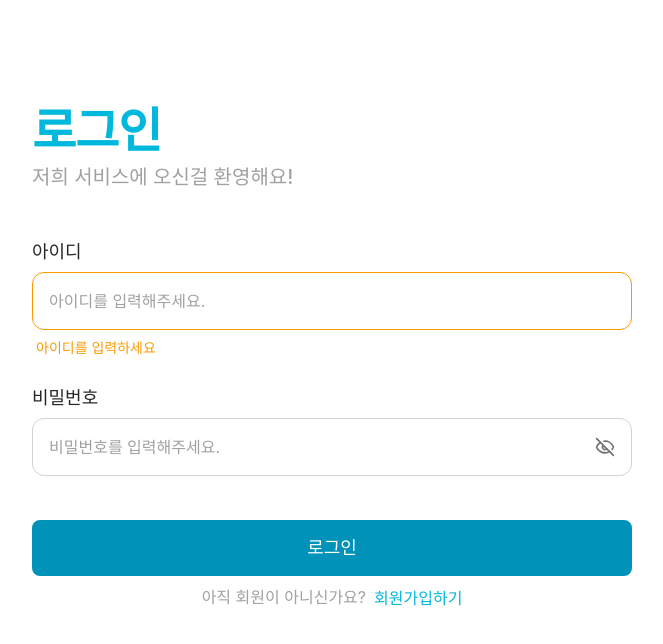
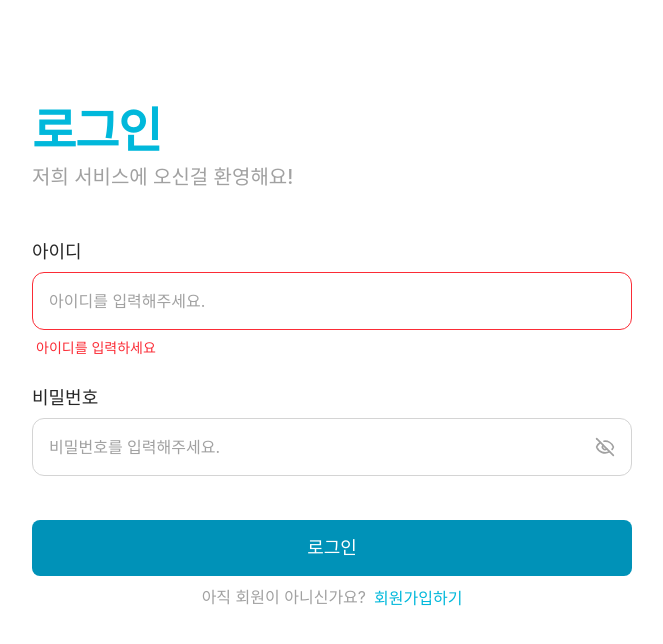
Before and after one commit to highton-409-conflict/conflict_fe, a React (Vite) app: page /login in a window 1280 px wide. Shown: the top 644 px of the page, without its empty margins (308-971 px from the left). Built offline with nearby package versions, Linux system fonts and the light colour scheme.

Commit message:
feat :: error 컬러 수정

```diff
--- a/src/shared/ui/Input.tsx
+++ b/src/shared/ui/Input.tsx
@@ -13,13 +13,13 @@ type Props = ComponentProps<"input"> & {
 
 const STATE_STYLE: Record<InputState, string> = {
     default: "border-neutral-300 focus-within:border-cyan-600",
-    error: "border-amber-500 focus-within:border-amber-500",
+    error: "border-red-500 focus-within:border-red-500",
     success: "border-green-500 focus-within:border-green-500",
 }
 
 const MESSAGE_STYLE: Record<InputState, string> = {
     default: "text-neutral-400",
-    error: "text-amber-500",
+    error: "text-red-500",
     success: "text-green-600",
 }
 
@@ -48,7 +48,7 @@ export const Input = ({
 
             <div
                 className={clsx(
-                    "flex items-center rounded-xl p-4 bg-white border transition-colors duration-200",
+                    "flex items-center rounded-xl p-4 bg-white border border-neutral-300 transition-colors duration-200",
                     STATE_STYLE[state]
                 )}
             >
@@ -86,7 +86,7 @@ export const Input = ({
                             <button
                                 type="button"
                                 onClick={() => setShowPassword((prev) => !prev)}
-                                className="ml-2 text-neutral-500"
+                                className="ml-2 text-neutral-400"
                                 tabIndex={-1}
                             >
                                 {showPassword ? <Eye size={20} /> : <EyeOff size={20} />}
```
